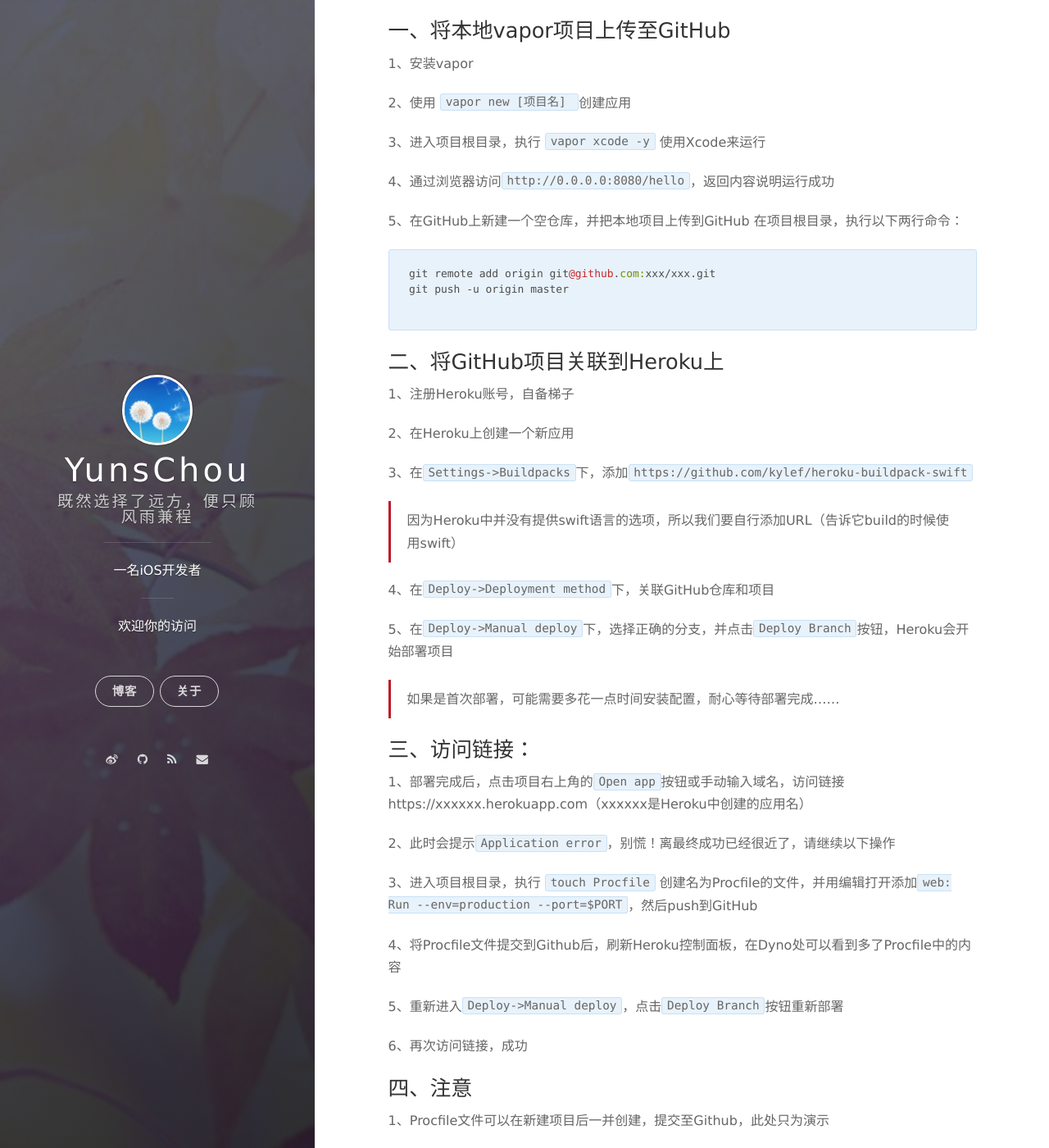
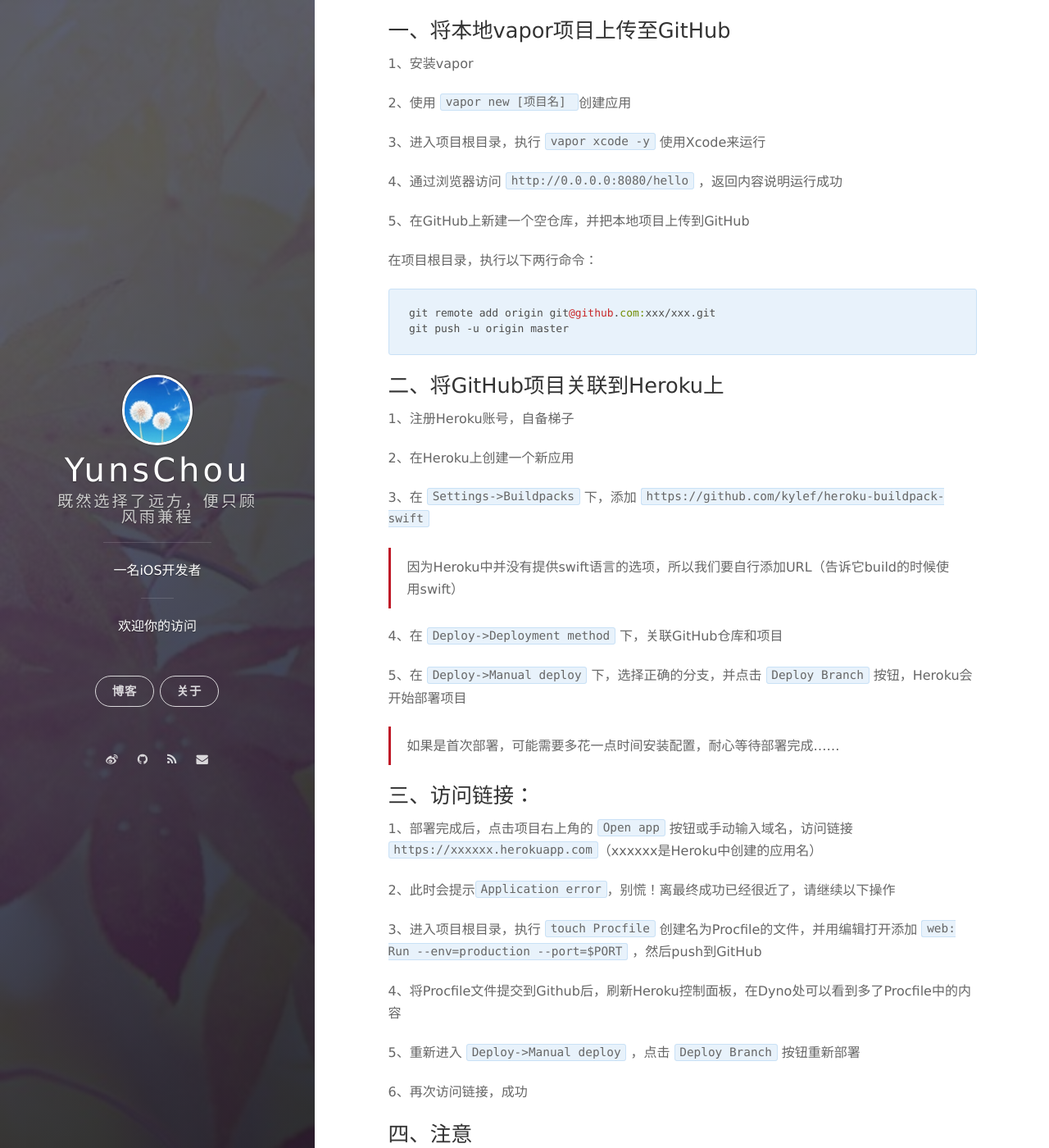
Before and after one commit to YunsChou/Yuns.github.io, a Jekyll site: the page built from _posts/2017-11-24-heroku-vapor-guide.md, in a window 1280 px wide and 1400 px high, scrolled down 260 px. Shown: the whole window at 82% size. Built offline with Jekyll 4.4.1, drawn with Linux system fonts in a browser that asks for light colours; nearby versions of some CDN libraries; Markdown is read by kramdown in place of the engine named in the settings; comment, search, counter and statistics services are not loaded; some of the changed lines change nothing that is shown; some of the changed text lies outside the part shown.

Commit message:
修改文章格式

````diff
--- a/_posts/2017-11-24-heroku-vapor-guide.md
+++ b/_posts/2017-11-24-heroku-vapor-guide.md
@@ -11,6 +11,7 @@
 
  2、本操作流程不需要本地安装Heroku和数据库，方便快捷
 
+
 ### 一、将本地vapor项目上传至GitHub
 
 1、安装vapor
@@ -19,15 +20,15 @@
 
 3、进入项目根目录，执行 `vapor xcode -y` 使用Xcode来运行
 
-4、通过浏览器访问`http://0.0.0.0:8080/hello`，返回内容说明运行成功
+4、通过浏览器访问 `http://0.0.0.0:8080/hello` ，返回内容说明运行成功
 
 5、在GitHub上新建一个空仓库，并把本地项目上传到GitHub
+
  在项目根目录，执行以下两行命令：
 
 ```
 git remote add origin git@github.com:xxx/xxx.git
 git push -u origin master
-
 ```
 
 ### 二、将GitHub项目关联到Heroku上
@@ -36,33 +37,33 @@
 
 2、在Heroku上创建一个新应用
 
-3、在`Settings->Buildpacks`下，添加`https://github.com/kylef/heroku-buildpack-swift`
+3、在 `Settings->Buildpacks` 下，添加 `https://github.com/kylef/heroku-buildpack-swift`
 
 > 因为Heroku中并没有提供swift语言的选项，所以我们要自行添加URL（告诉它build的时候使用swift）
 
-4、在`Deploy->Deployment method`下，关联GitHub仓库和项目
+4、在 `Deploy->Deployment method` 下，关联GitHub仓库和项目
 
-5、在`Deploy->Manual deploy`下，选择正确的分支，并点击`Deploy Branch`按钮，Heroku会开始部署项目
+5、在 `Deploy->Manual deploy` 下，选择正确的分支，并点击 `Deploy Branch` 按钮，Heroku会开始部署项目
 
 > 如果是首次部署，可能需要多花一点时间安装配置，耐心等待部署完成......
 
 ### 三、访问链接：
 
-1、部署完成后，点击项目右上角的`Open app`按钮或手动输入域名，访问链接https://xxxxxx.herokuapp.com（xxxxxx是Heroku中创建的应用名）
+1、部署完成后，点击项目右上角的 `Open app` 按钮或手动输入域名，访问链接 `https://xxxxxx.herokuapp.com`（xxxxxx是Heroku中创建的应用名）
 
 2、此时会提示`Application error`，别慌！离最终成功已经很近了，请继续以下操作
 
-3、进入项目根目录，执行 `touch Procfile` 创建名为Procfile的文件，并用编辑打开添加`web: Run --env=production --port=$PORT`，然后push到GitHub
+3、进入项目根目录，执行 `touch Procfile` 创建名为Procfile的文件，并用编辑打开添加 `web: Run --env=production --port=$PORT` ，然后push到GitHub
 
 4、将Procfile文件提交到Github后，刷新Heroku控制面板，在Dyno处可以看到多了Procfile中的内容
 
-5、重新进入`Deploy->Manual deploy`，点击`Deploy Branch`按钮重新部署
+5、重新进入 `Deploy->Manual deploy` ，点击 `Deploy Branch` 按钮重新部署
 
 6、再次访问链接，成功
 
 ### 四、注意
 
-1、Procfile文件可以在新建项目后一并创建，提交至Github，此处只为演示
+1、Procfile文件可以在新建项目后一并创建，提交至Github，此处后添加只为演示
 
 2、在Heroku中可以选择自动部署，当选中的分支（执行自动部署的分支）每次有代码push上来的时候，都会执行自动部署。如果你是测试或练习项目，没有什么影响，如果是正式项目，请慎重选择并做好分支控制
 
````
